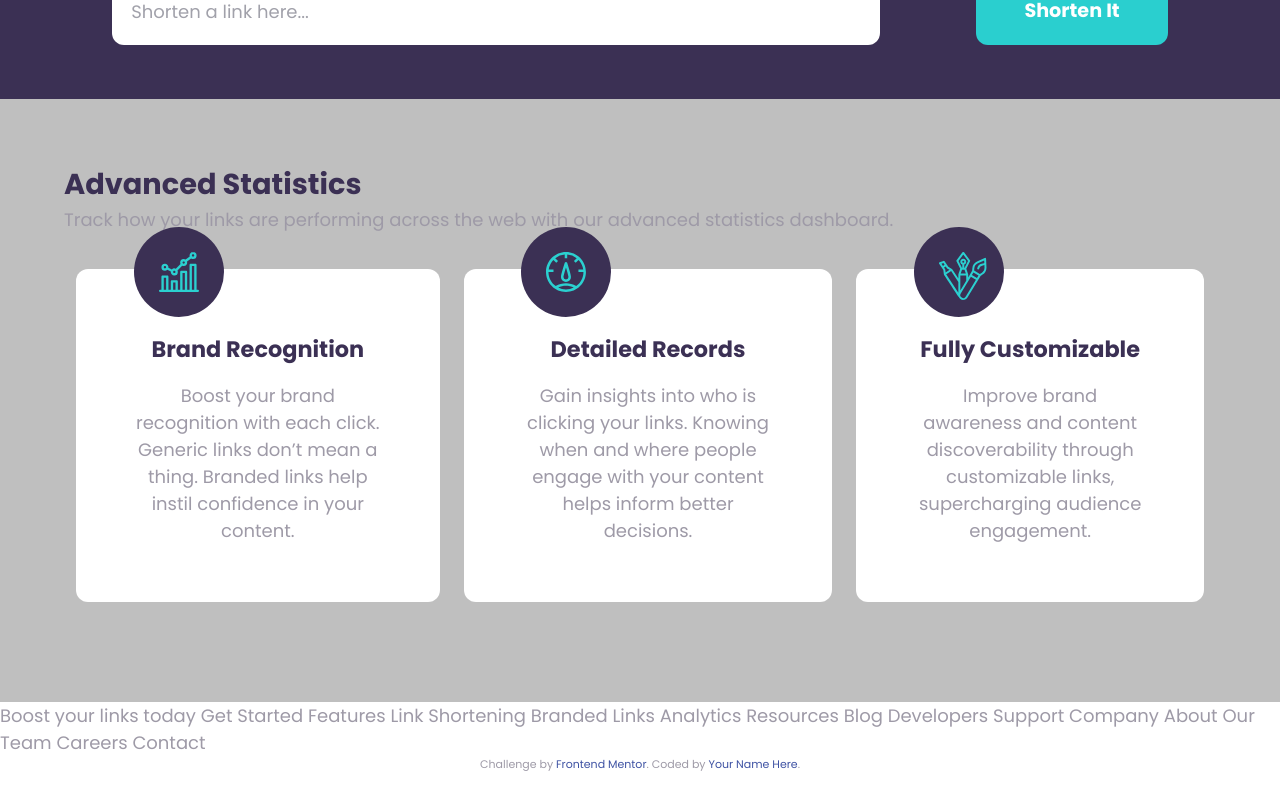
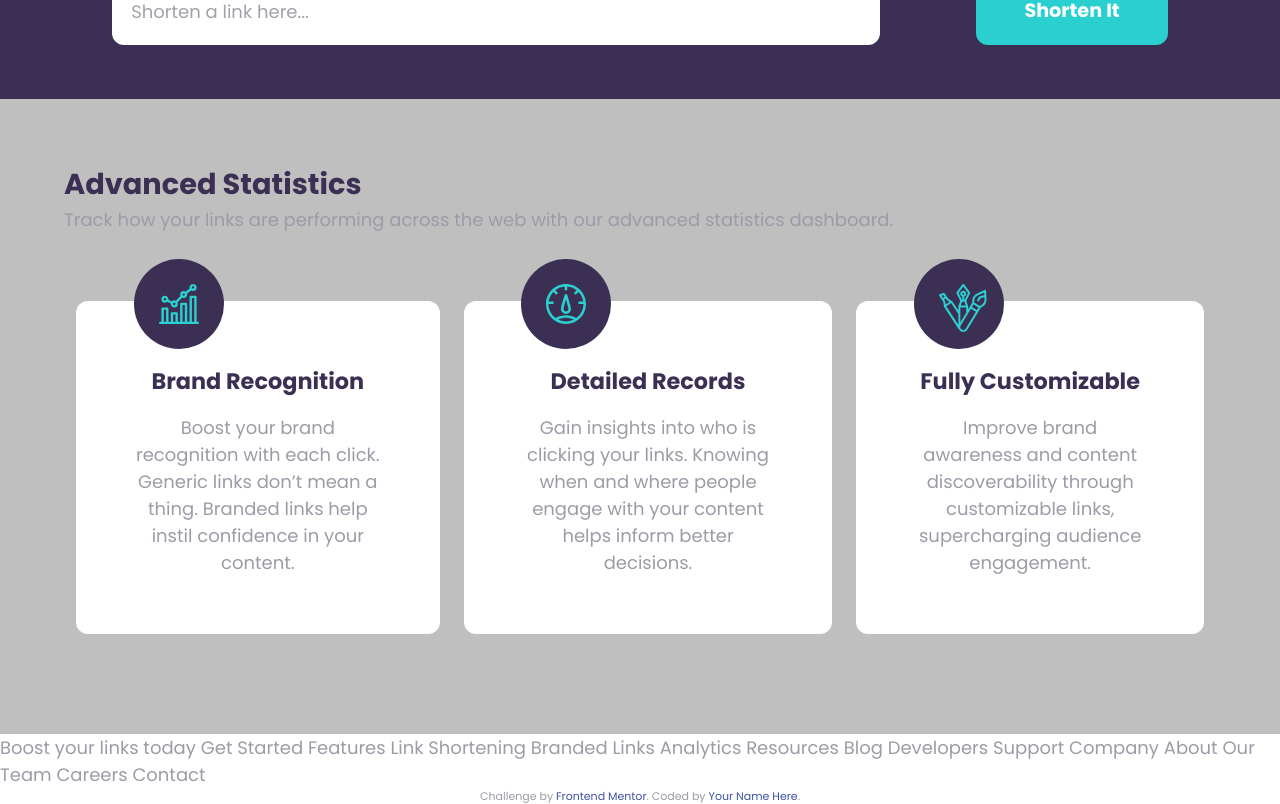
Before and after one commit to cch5ng/url_shortening_api_fe_mentor, a React (Create React App) app: page / in a window 1280 px wide. Shown: the part 664-1468 px from the top of the page. Before the commit the page ends 1436 px from the top, so only its background shows below. Built offline with nearby package versions, Linux system fonts and the light colour scheme.

Commit message:
adjust adv stats layout desktop

```diff
--- a/src/App.js
+++ b/src/App.js
@@ -131,7 +131,7 @@ function App() {
             <h2>Advanced Statistics</h2>
             <div>Track how your links are performing across the web with our advanced statistics dashboard.</div>
           </div>
-          <div className="flex flex-col desktop:flex-row desktop:justify-between">
+          <div className="flex flex-col desktop:flex-row desktop:justify-between desktop:mt-8">
               {STATISTICS_CARDS.map(card => (
                 <StatisticsCard heading={card.heading} body={card.body} src={card.src} />
               ))}
```
